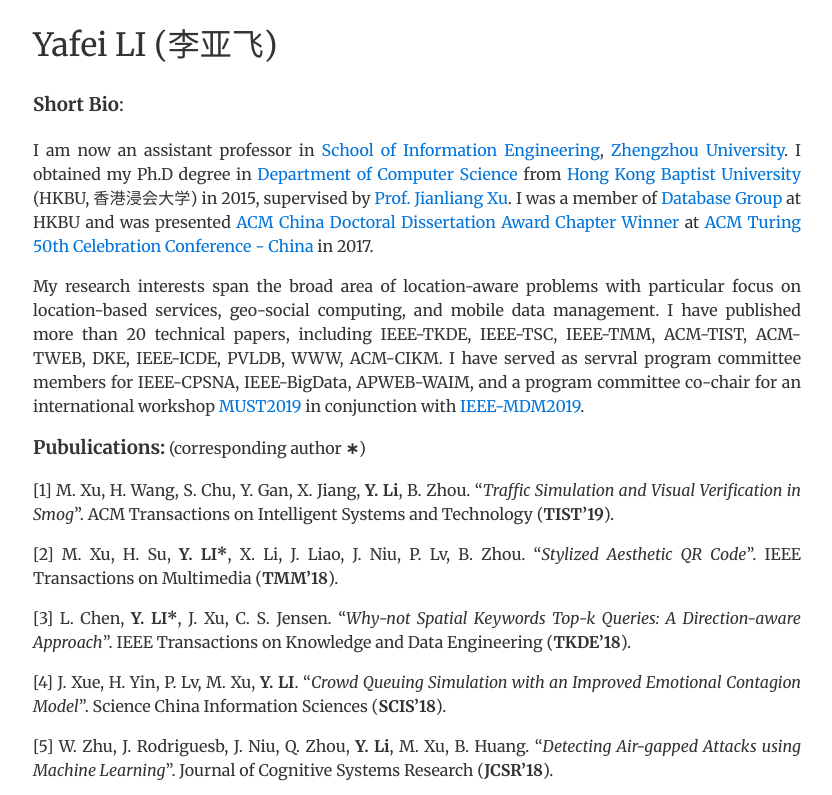
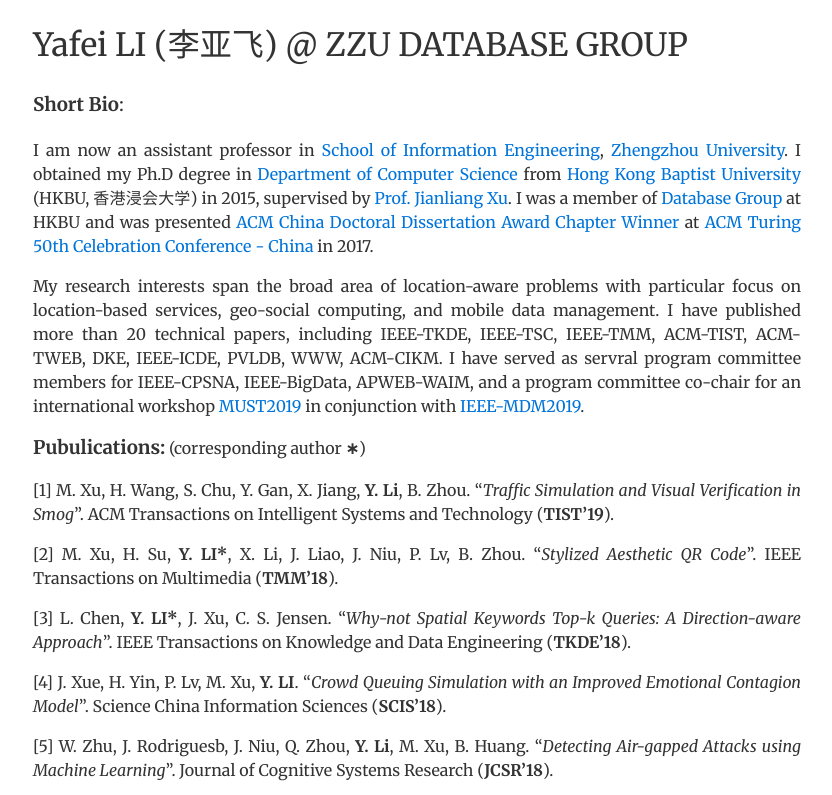
Before and after one commit to zzudb/yfli, a plain HTML site: page index.html in a window 1280 px wide. Shown: the top 795 px of the page, without its empty margins (223-1055 px from the left). Drawn offline with Linux system fonts and the light colour scheme.

Commit message:
Update index.html

```diff
--- a/index.html
+++ b/index.html
@@ -7,7 +7,7 @@
 <body data-gr-c-s-loaded="true">
     <main>
         <header class="site-header">
-            <h1 class="site-title"><a href="https://zzudb.github.io/yfli/">Yafei LI (李亚飞)</a></h1>
+            <h1 class="site-title"><a href="https://zzudb.github.io/yfli/">Yafei LI (李亚飞) @ ZZU DATABASE GROUP</a></h1>
         </header>
         <article class="post">
     <h3 id="short-bio-cv"><strong>Short Bio</strong>:</h3>
```
